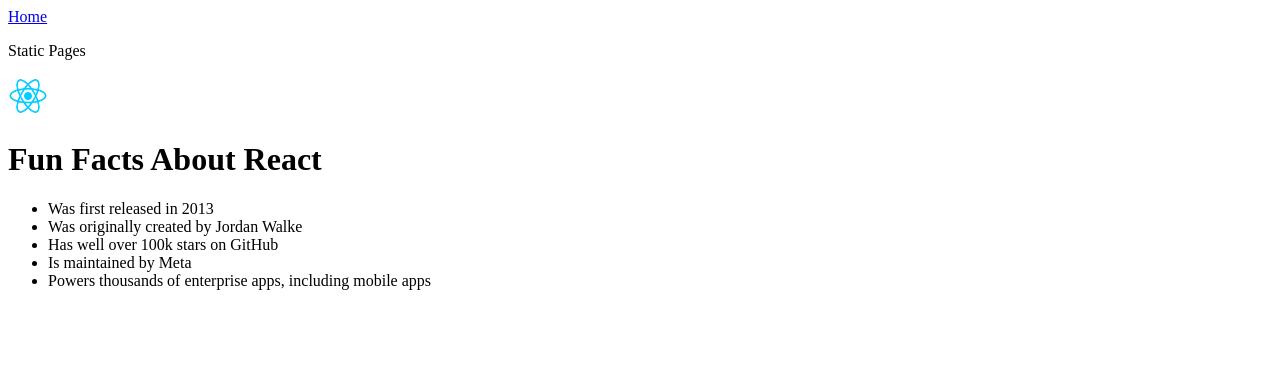
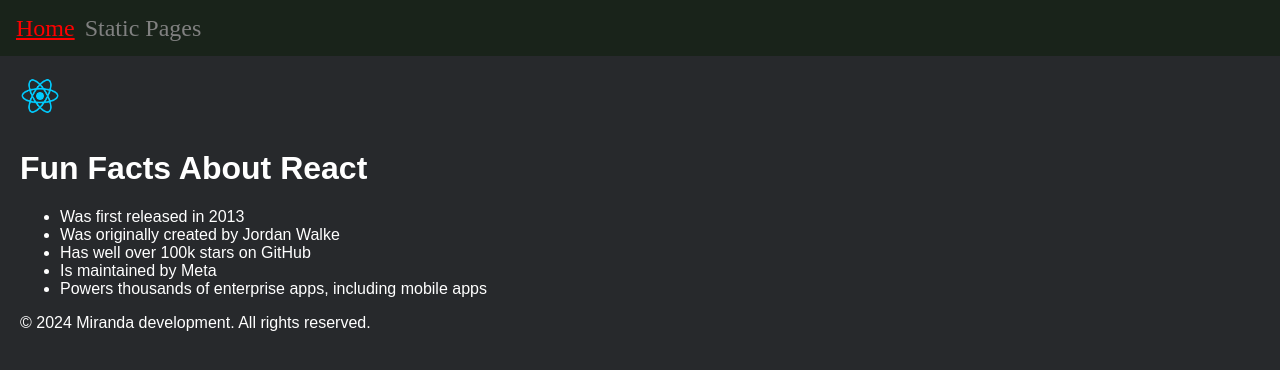
Before and after one commit to CMBVT2023/scrimba-learn-react-course, a React (Vite) app: page /staticPages in a window 1280 px wide. Shown: the top 370 px of the page. Built offline with nearby package versions, Linux system fonts and the light colour scheme.

Commit message:
Created a header and footer component for the static pages project. Also, created the general styling for the project going forward.

```diff
--- a/src/NavBar/NavBar.jsx
+++ b/src/NavBar/NavBar.jsx
@@ -1,8 +1,9 @@
 import { NavBarLink } from "./NavBarLink";
+import styles from './NavBarStyles.module.css'
 
 export function NavBar() {
     return (
-        <div>
+        <div className={styles.mainContainer}>
             <NavBarLink linkTo={'/'}>Home</NavBarLink>
             <NavBarLink linkTo={'/staticPages'}>Static Pages</NavBarLink>
         </div>
--- a/src/NavBar/NavBarLink.jsx
+++ b/src/NavBar/NavBarLink.jsx
@@ -1,12 +1,13 @@
 import { useLocation } from "react-router";
 import { Link } from "react-router"
+import styles from './NavBarStyles.module.css'
 
 export function NavBarLink({ linkTo, children }) {
     const { pathname } = useLocation();
 
     return (
         <>
-            {pathname != linkTo ? <Link to={linkTo}>{children}</Link> : <p>{children}</p>}
+            {pathname != linkTo ? <Link className={styles.activeLink} to={linkTo}>{children}</Link> : <p className={styles.disabledLink}>{children}</p>}
         </>
     )
 }
--- /dev/null
+++ b/src/NavBar/NavBarStyles.module.css
@@ -0,0 +1,22 @@
+.mainContainer {
+    display: flex;
+    align-items: center;
+
+    gap: 0px 10px;
+    padding: 1rem;
+    font-size: 1.5rem;
+
+    width: calc(100% - 2rem);
+    height: 1.5rem;
+
+    background-color: #19231A;
+}
+
+.activeLink {
+    color: red;
+}
+
+.disabledLink {
+    color: grey;
+    margin: 0;
+}
--- /dev/null
+++ b/src/StaticPagesProject/Footer.jsx
@@ -0,0 +1,7 @@
+export function Footer() {
+    return (
+        <footer>
+            <p>© 2024 Miranda development. All rights reserved.</p>
+        </footer>
+    )
+}
--- /dev/null
+++ b/src/StaticPagesProject/Header.jsx
@@ -0,0 +1,10 @@
+export function Header({styles}) {
+    let reactImage = new URL('../assets/react-logo.png', import.meta.url)
+
+    return (
+        <header>
+            <img src={reactImage} width={'40px'}/>
+            <h1 className={styles.title}>Fun Facts About React</h1>
+        </header>
+    )
+}
--- a/src/StaticPagesProject/StaticPages.jsx
+++ b/src/StaticPagesProject/StaticPages.jsx
@@ -1,13 +1,31 @@
+import { Header } from "./Header"
 import { Page } from "./Page"
+import { Footer } from "./Footer"
+
+import styles from './StaticPagesStyles.module.css'
+
+/**
+Challenge:
+
+Part 2:
+- Add a `<header>` element with an `<img />` element with the image of the
+  React logo inside (src="react-logo.png") and make sure to set the
+  width to something more manageable so it doesn't take up the whole screen.
+  Also, as always, you should include some alt text on the image.
+- Add an `<h1>` with some text describing the page. (E.g. "Reasons
+  I'm excited to learn React"). Place it above the ordered list, then wrap
+  the `<h1>` and `<ol>` inside a `<main>` element to keep our semantic
+  structure flowing well.
+- Add a `<footer>` after the list that says:
+    "© 20xx <last name here> development. All rights reserved."
+ */
 
 export function StaticPages() {
-    let reactImage = new URL('../assets/react-logo.png', import.meta.url)
-
     return (
-        <>
-            <img src={reactImage} width={'40px'}/>
-            <h1>Fun Facts About React</h1>
+        <div className={styles.mainContainer}>
+            <Header styles={styles} />
             <Page />
-        </>
+            <Footer />
+        </div>
     )
 }
--- /dev/null
+++ b/src/StaticPagesProject/StaticPagesStyles.module.css
@@ -0,0 +1,12 @@
+.mainContainer {
+    padding: 20px;
+    font-family: Arial, Helvetica, sans-serif;
+    background: #27292c;
+    color: white;
+    height: calc(100% - 3.5rem - 40px);
+    width: calc(100% - 40px);
+}
+
+.title {
+    margin-top: 30px;
+}
--- a/src/main.jsx
+++ b/src/main.jsx
@@ -1,6 +1,7 @@
 import { createRoot } from 'react-dom/client';
 import { StrictMode } from 'react';
 import { App } from './App';
+import './styles.css'
 
 const root = createRoot(document.getElementById('root'));
 root.render(
--- /dev/null
+++ b/src/styles.css
@@ -0,0 +1,10 @@
+body {
+    margin: 0;
+    padding: 0;
+    box-sizing: border-box;
+}
+
+#root {
+    height: 100vh;
+    width: 100vw;
+}
```
